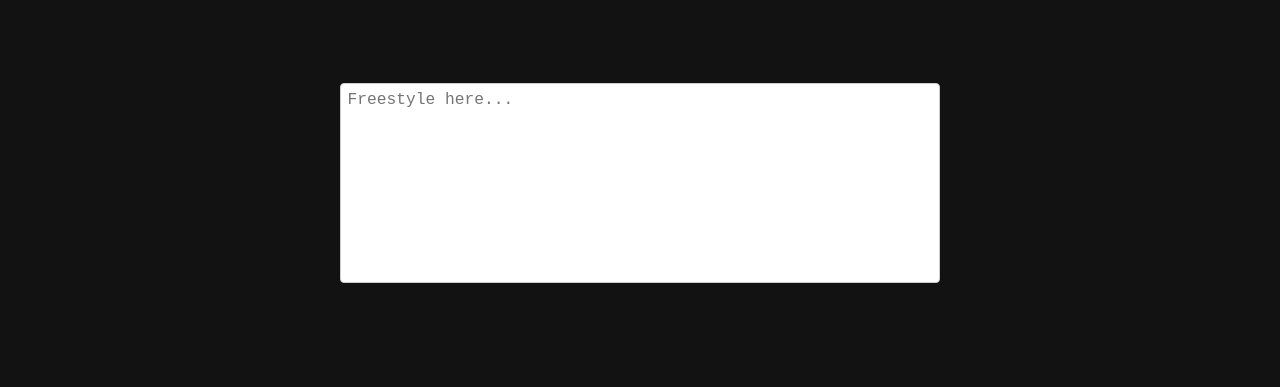
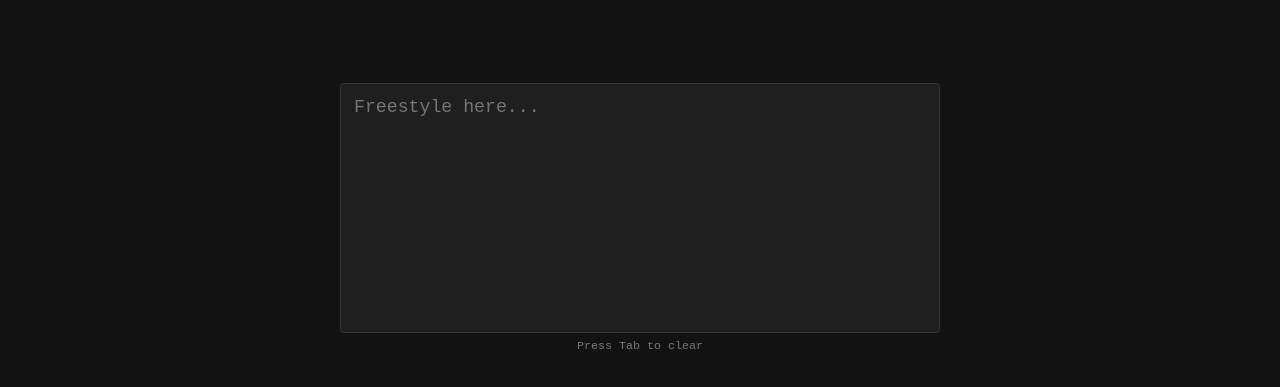
Before and after one commit to devonmoss/dit, a Next.js app: page /zen in a window 1280 px wide. Shown: the part 181-568 px from the top of the page. Built offline with nearby package versions, Linux system fonts and the light colour scheme; no server answers.

Commit message:
style zen mode a bit

```diff
--- a/components/Zen/Zen.module.css
+++ b/components/Zen/Zen.module.css
@@ -1,18 +1,29 @@
 .container {
   display: flex;
+  flex-direction: column;
   justify-content: center;
   align-items: center;
   padding: 1rem;
+  background-color: var(--background-color);
 }
 
 .textarea {
   width: 100%;
   max-width: 600px;
-  height: 200px;
-  font-size: 1.25rem;
-  font-family: monospace;
-  padding: 0.5rem;
-  border: 1px solid #ccc;
+  height: 250px;
+  font-size: 1.4rem;
+  font-family: var(--font-family);
+  padding: 1rem;
+  border: 1px solid var(--border-color);
   border-radius: 4px;
   resize: none;
+  background-color: var(--primary-bg);
+  color: var(--accent-color);
 }
+
+.hint {
+  font-size: 0.9rem;
+  color: var(--muted-text);
+  margin-top: 0.5rem;
+  text-align: center;
+}
--- a/components/Zen/Zen.tsx
+++ b/components/Zen/Zen.tsx
@@ -75,6 +75,19 @@ const Zen: React.FC = () => {
     };
   }, []); // Empty dependency array = only run on mount and unmount
 
+  // Add a keyboard event handler for Tab to clear
+  useEffect(() => {
+    const handleKeyDown = (e: KeyboardEvent) => {
+      if (e.key === 'Tab') {
+        e.preventDefault();
+        setText('');
+      }
+    };
+
+    document.addEventListener('keydown', handleKeyDown);
+    return () => document.removeEventListener('keydown', handleKeyDown);
+  }, []);
+
   return (
     <div className={styles.container}>
       <textarea
@@ -83,6 +96,7 @@ const Zen: React.FC = () => {
         readOnly
         placeholder="Freestyle here..."
       />
+      <div className={styles.hint}>Press Tab to clear</div>
     </div>
   );
 };
```
